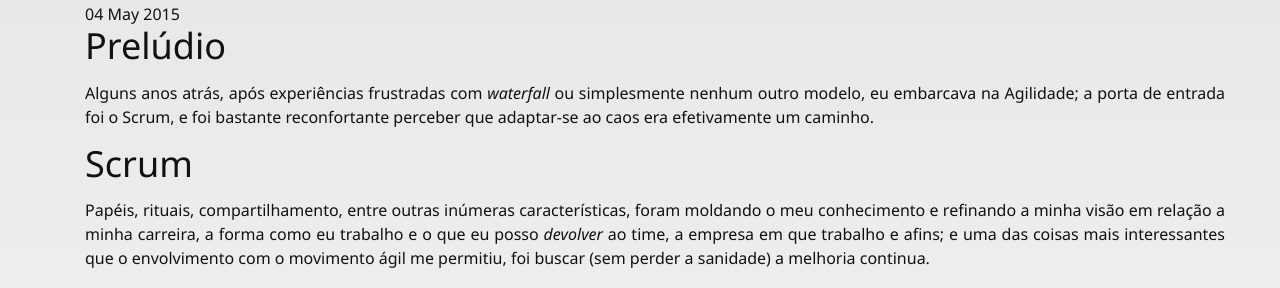
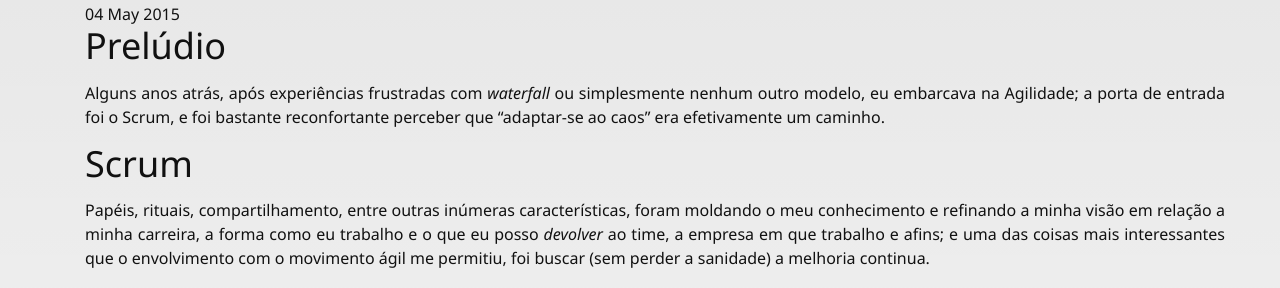
Before and after one commit to rodrigobraga/rodrigobraga.github.io, a Jekyll site: the page built from _posts/2015-05-04-ate-outro-dia-scrum-master.md, in a window 1280 px wide. Shown: the part 167-455 px from the top of the page. Built offline with Jekyll 4.4.1, drawn with Linux system fonts in a browser that asks for light colours; comment, search, counter and statistics services are not loaded.

```diff
--- a/_posts/2015-05-04-ate-outro-dia-scrum-master.md
+++ b/_posts/2015-05-04-ate-outro-dia-scrum-master.md
@@ -10,7 +10,7 @@ comments: true
 
 # Prelúdio
 
-Alguns anos atrás, após experiências frustradas com _waterfall_ ou simplesmente nenhum outro modelo, eu embarcava na Agilidade; a porta de entrada foi o Scrum, e foi bastante reconfortante perceber que adaptar-se ao caos era efetivamente um caminho.
+Alguns anos atrás, após experiências frustradas com _waterfall_ ou simplesmente nenhum outro modelo, eu embarcava na Agilidade; a porta de entrada foi o Scrum, e foi bastante reconfortante perceber que "adaptar-se ao caos" era efetivamente um caminho.
 
 # Scrum
 
```
